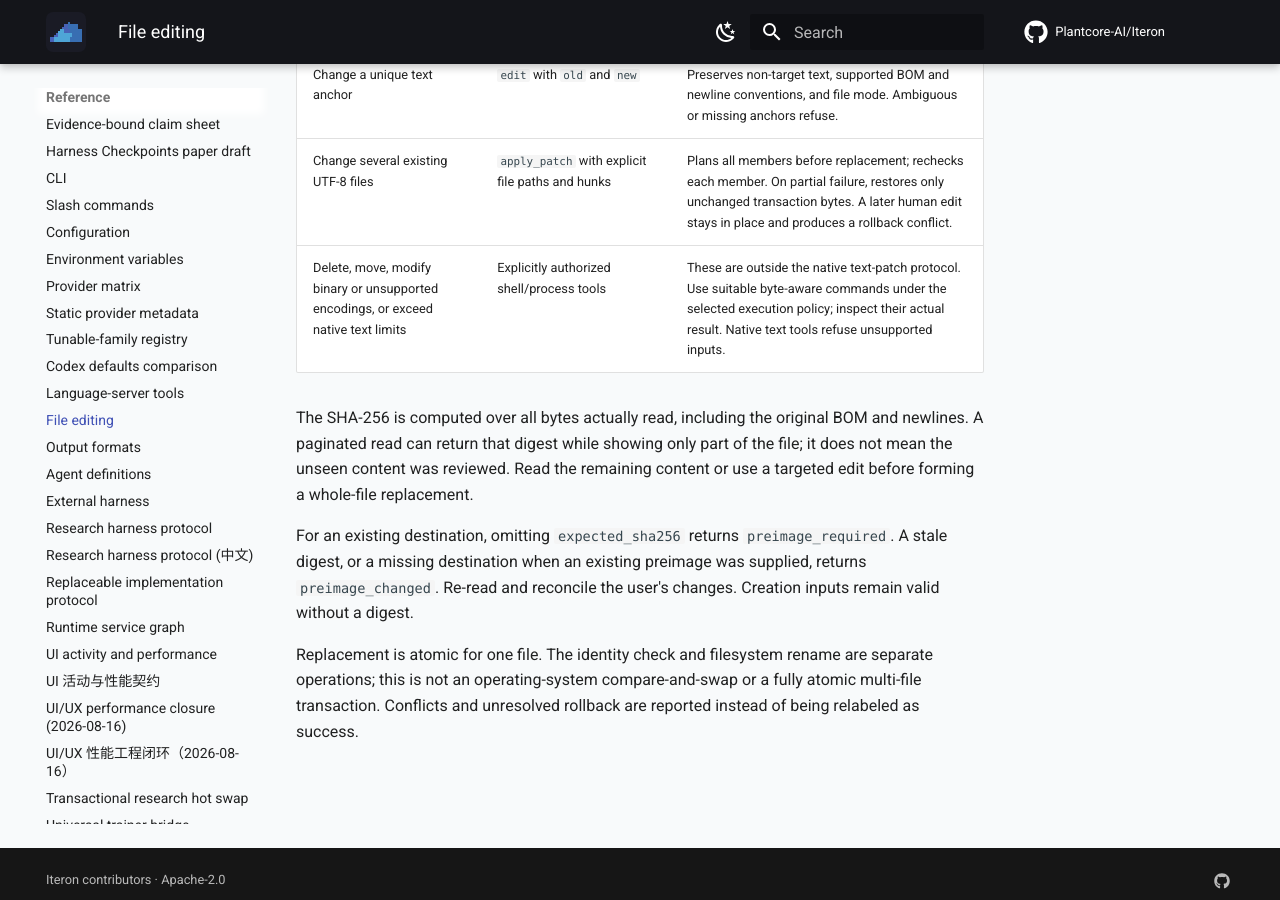
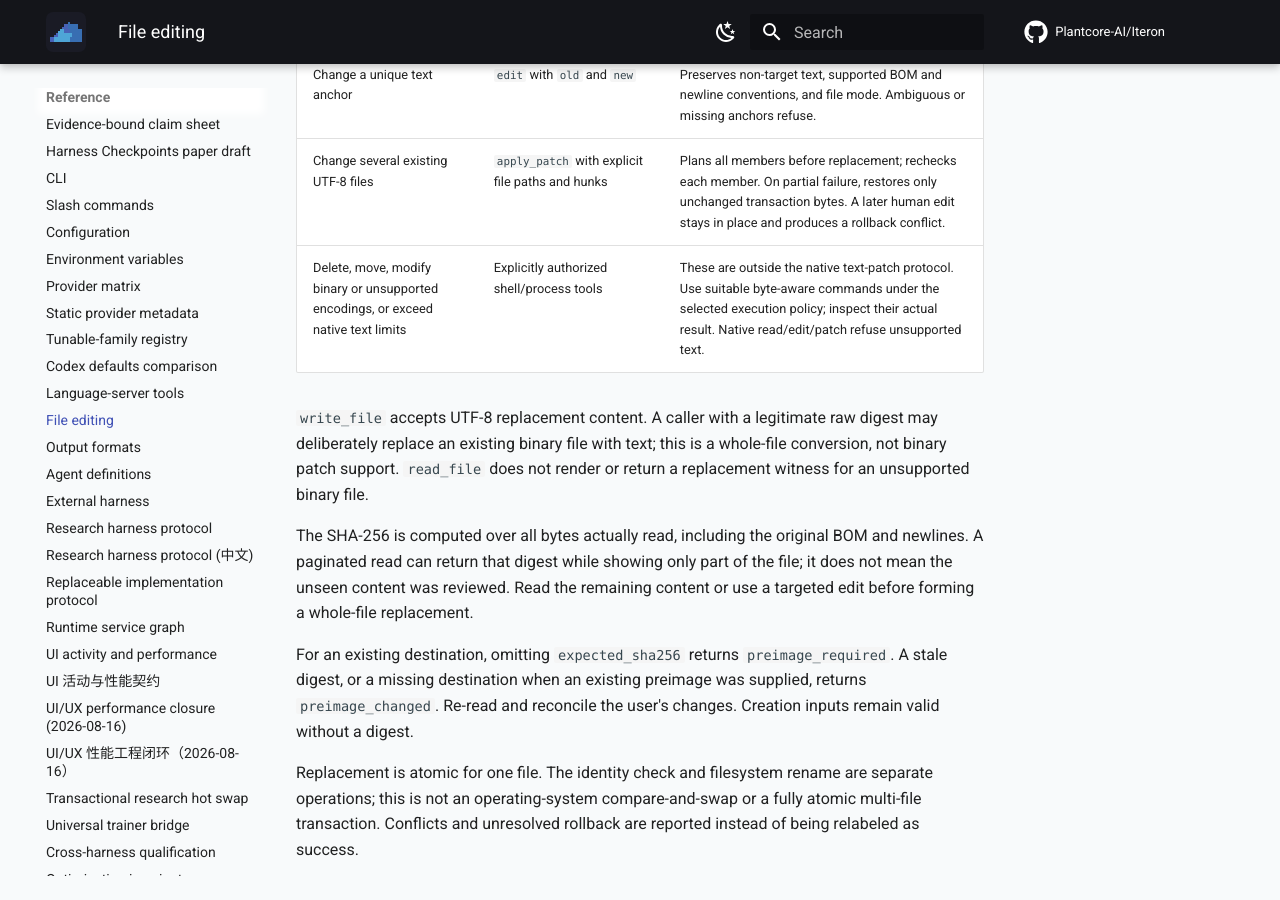
Before and after one commit to Plantcore-AI/Iteron, an MkDocs documentation site: the page built from docs/reference/file-editing.md, in a window 1280 px wide and 900 px high, scrolled down 448 px. Built offline with MkDocs 1.6.1 and Material for MkDocs 9.7.7, drawn with Linux system fonts in a browser that asks for light colours; comment, search, counter and statistics services are not loaded.

Commit message:
Describe the exact native text replacement and binary conversion scope

```diff
--- a/docs/reference/file-editing.md
+++ b/docs/reference/file-editing.md
@@ -9,7 +9,12 @@
 | Replace a whole UTF-8 file | `read_file` with `include_sha256: true`, then `write_file` with `expected_sha256` | Compares the full original raw-byte digest before staging and rechecks the retained snapshot before replacement. Preserve existing user changes in the supplied replacement. |
 | Change a unique text anchor | `edit` with `old` and `new` | Preserves non-target text, supported BOM and newline conventions, and file mode. Ambiguous or missing anchors refuse. |
 | Change several existing UTF-8 files | `apply_patch` with explicit file paths and hunks | Plans all members before replacement; rechecks each member. On partial failure, restores only unchanged transaction bytes. A later human edit stays in place and produces a rollback conflict. |
-| Delete, move, modify binary or unsupported encodings, or exceed native text limits | Explicitly authorized shell/process tools | These are outside the native text-patch protocol. Use suitable byte-aware commands under the selected execution policy; inspect their actual result. Native text tools refuse unsupported inputs. |
+| Delete, move, modify binary or unsupported encodings, or exceed native text limits | Explicitly authorized shell/process tools | These are outside the native text-patch protocol. Use suitable byte-aware commands under the selected execution policy; inspect their actual result. Native read/edit/patch refuse unsupported text. |
+
+`write_file` accepts UTF-8 replacement content. A caller with a legitimate raw
+digest may deliberately replace an existing binary file with text; this is a
+whole-file conversion, not binary patch support. `read_file` does not render or
+return a replacement witness for an unsupported binary file.
 
 The SHA-256 is computed over all bytes actually read, including the original BOM
 and newlines. A paginated read can return that digest while showing only part of
```
